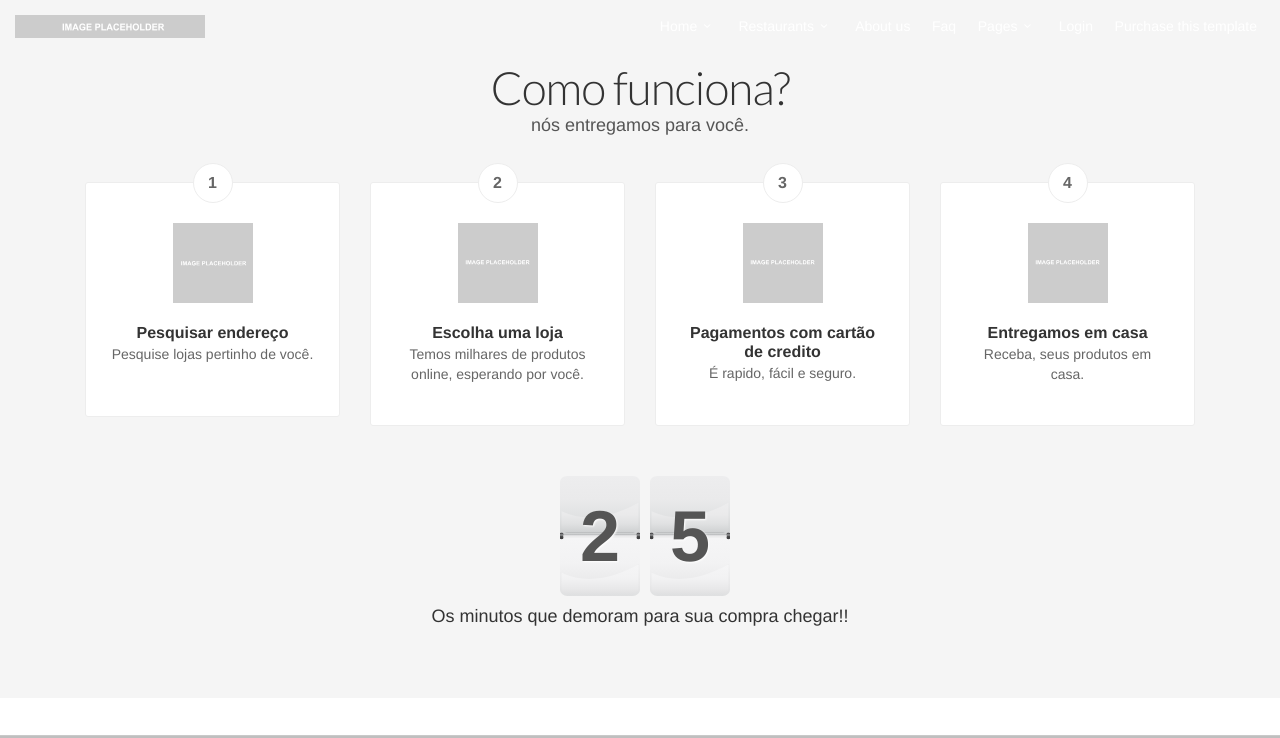
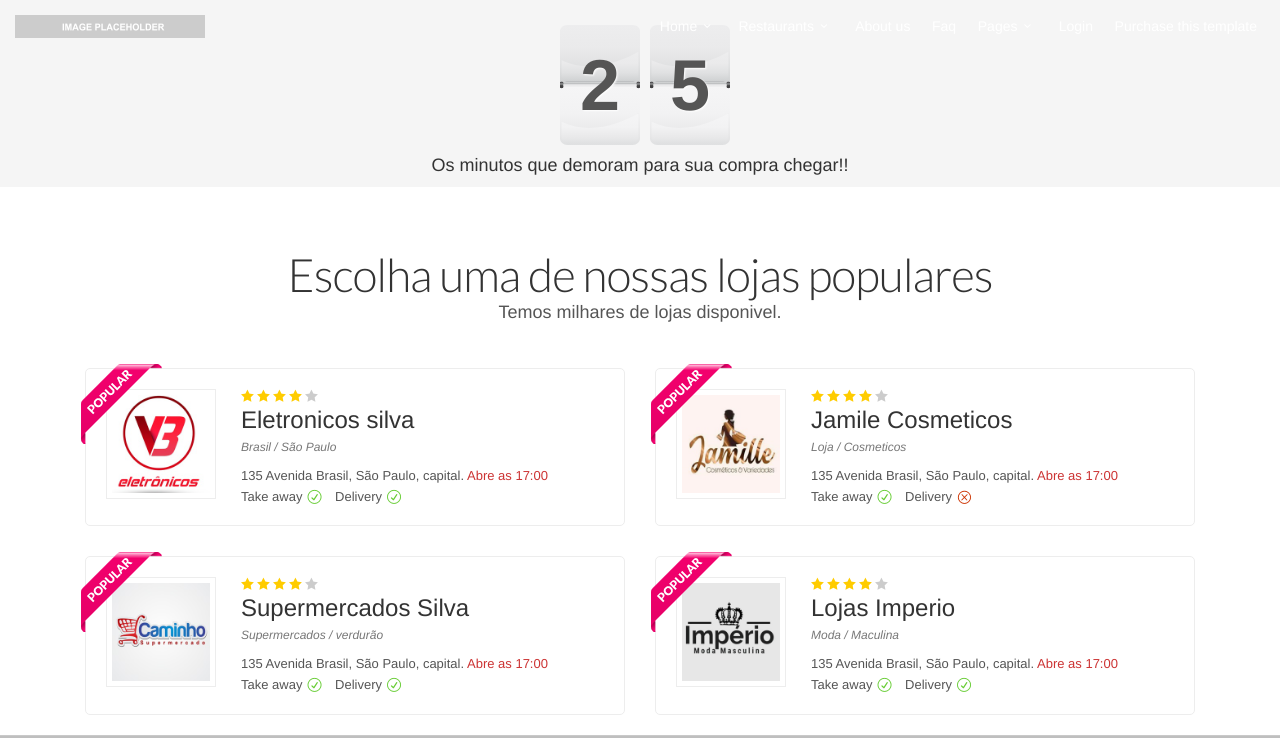
Before and after one commit to joaquimprogramer123/painelvendas, a plain HTML site: page index.html in a window 1280 px wide. Shown: the top 738 px of the page. Drawn offline with Linux system fonts and the light colour scheme.

Commit message:
Update index.html

```diff
--- a/index.html
+++ b/index.html
@@ -133,51 +133,7 @@
         </ul>
     </div>
     </section><!-- End Header video -->
-    <!-- End SubHeader ============================================ -->
-
-    <!-- Content ================================================== -->
-    <div class="container margin_60">
-        <div class="main_title">
-            <h2 class="nomargin_top">Como funciona?</h2>
-            <p>
-                nós entregamos para você.
-            </p>
-        </div>
-        <div class="row">
-            <div class="col-lg-3 col-md-6">
-                <div class="box_home" id="one">
-                    <span>1</span>
-                    <h3>Pesquisar endereço</h3>
-                    <p>
-                        Pesquise lojas pertinho de você.
-                    </p>
-                </div>
-            </div>
-            <div class="col-lg-3 col-md-6">
-                <div class="box_home" id="two">
-                    <span>2</span>
-                    <h3>Escolha uma loja</h3>
-                    <p>
-                        Temos milhares de produtos online, esperando por você.
-                    </p>
-                </div>
-            </div>
-            <div class="col-lg-3 col-md-6">
-                <div class="box_home" id="three">
-                    <span>3</span>
-                    <h3>Pagamentos com cartão de credito</h3>
-                    <p>
-                        É rapido, fácil e seguro.
-                    </p>
-                </div>
-            </div>
-            <div class="col-lg-3 col-md-6">
-                <div class="box_home" id="four">
-                    <span>4</span>
-                    <h3>Entregamos em casa</h3>
-                    <p>
-                        Receba, seus produtos em casa.
-                    </p>
+    <!-- End SubHeader ============================================ --
                 </div>
             </div>
         </div><!-- End row -->
```
